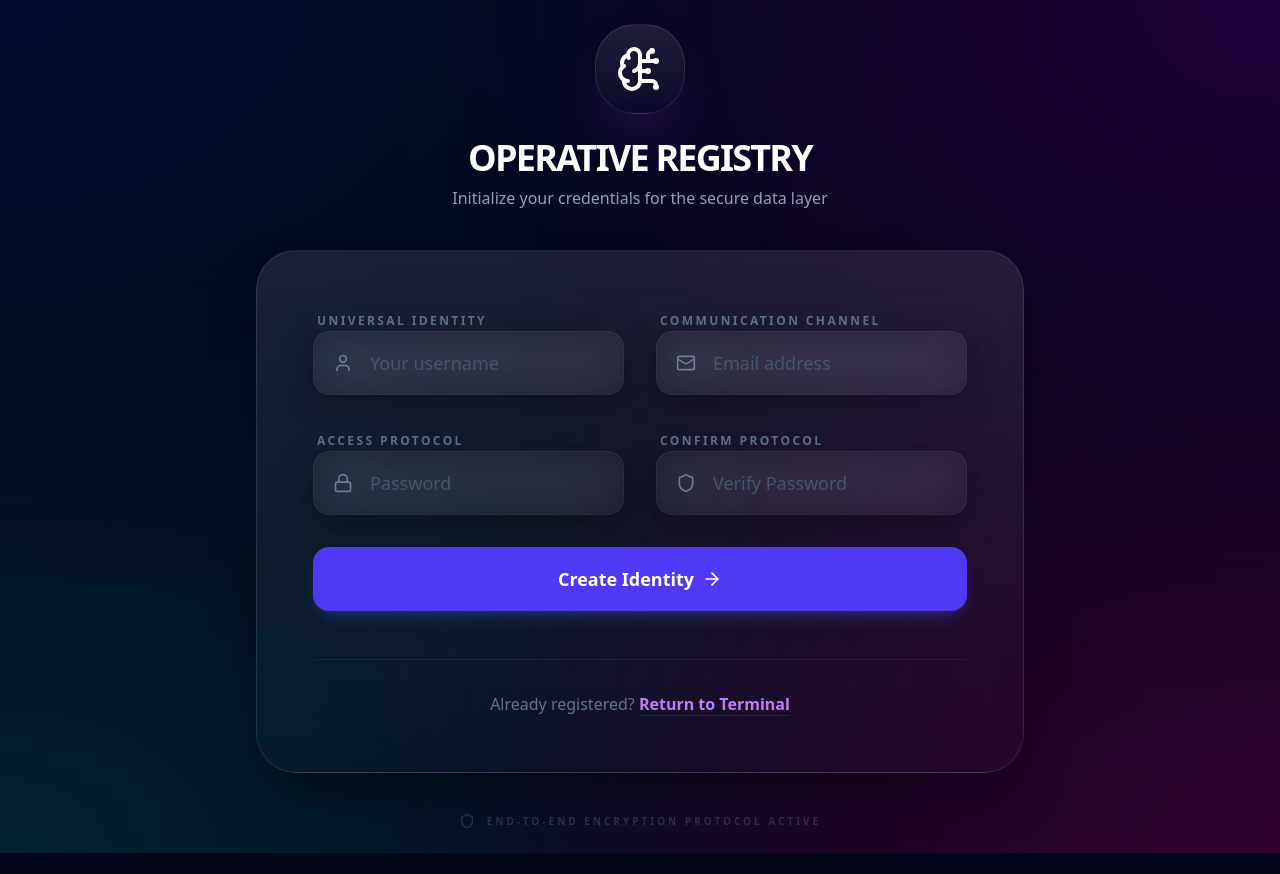
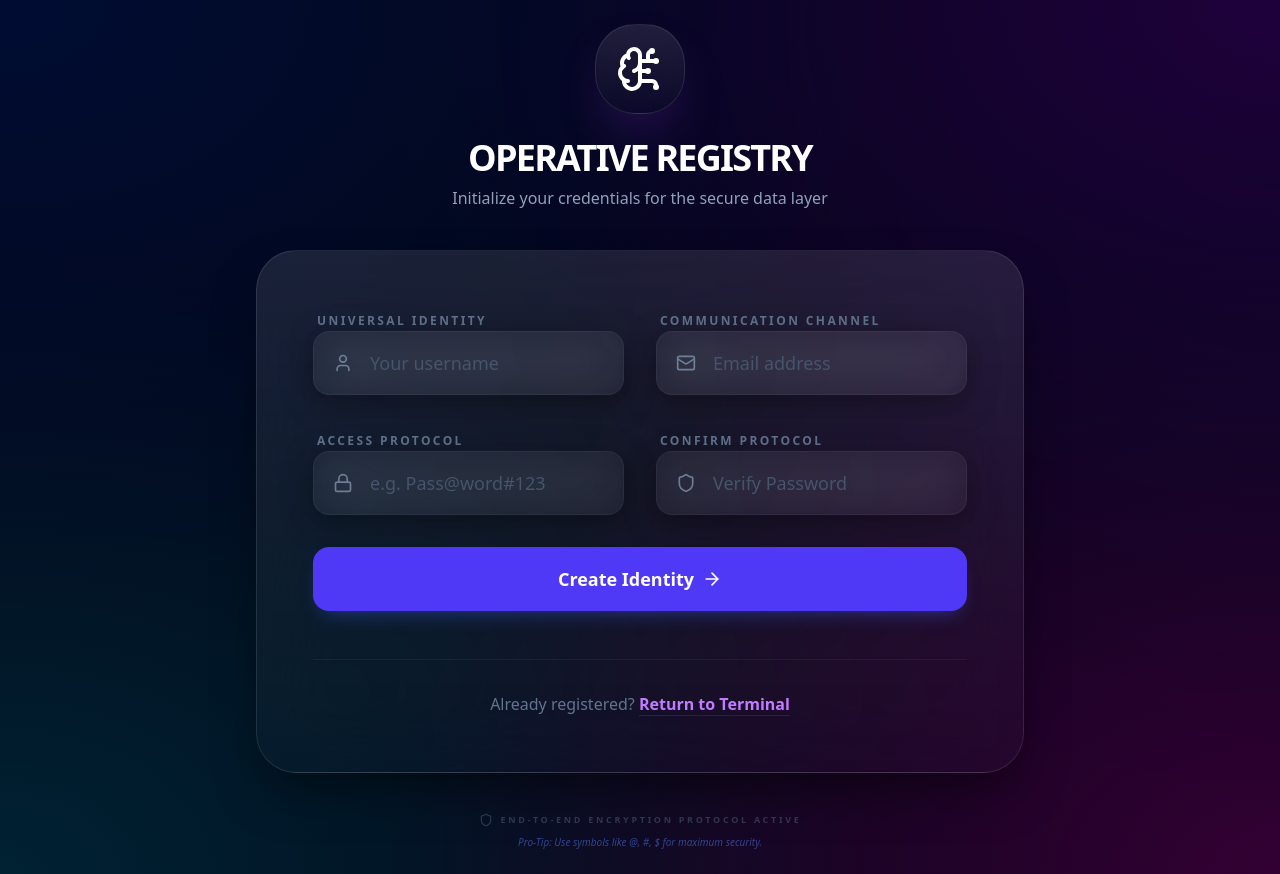
Before and after one commit to sumit08099/NLP_SQL_GEN, a React app in the folder frontend/: page /signup in a window 1280 px wide. Before the commit the page ends 853 px from the top, so only its background shows below. Built offline with nearby package versions, Linux system fonts and the light colour scheme; the HTML template or start-up script is replaced by a standard one.

Commit message:
UI: Added password security prompts and verified special character support

```diff
--- a/frontend/src/pages/SignupPage.jsx
+++ b/frontend/src/pages/SignupPage.jsx
@@ -166,7 +166,7 @@ const SignupPage = () => {
                                     value={formData.password}
                                     onChange={handleChange}
                                     className="w-full h-16 glass bg-white/[0.03] rounded-2xl pl-14 pr-6 text-white focus:ring-2 focus:ring-purple-500/50 outline-none transition-all placeholder:text-slate-600 text-lg border-white/5"
-                                    placeholder="Password"
+                                    placeholder="e.g. Pass@word#123"
                                     required
                                 />
                             </div>
@@ -217,9 +217,12 @@ const SignupPage = () => {
                 </div>
 
                 {/* Safety Badge */}
-                <div className="mt-10 flex items-center justify-center gap-3 text-slate-600 opacity-50">
-                    <Shield size={16} />
-                    <span className="text-[10px] font-black uppercase tracking-[0.3em]">End-to-End Encryption Protocol Active</span>
+                <div className="mt-10 flex flex-col items-center justify-center gap-2 text-slate-600 opacity-60">
+                    <div className="flex items-center gap-2">
+                        <Shield size={14} />
+                        <span className="text-[9px] font-black uppercase tracking-[0.3em]">End-to-End Encryption Protocol Active</span>
+                    </div>
+                    <p className="text-[10px] font-medium text-brand-400/80 italic">Pro-Tip: Use symbols like @, #, $ for maximum security.</p>
                 </div>
             </motion.div>
         </div>
```
Also changed, not shown: 1 other file (tests, documents, lock files or other folders).
